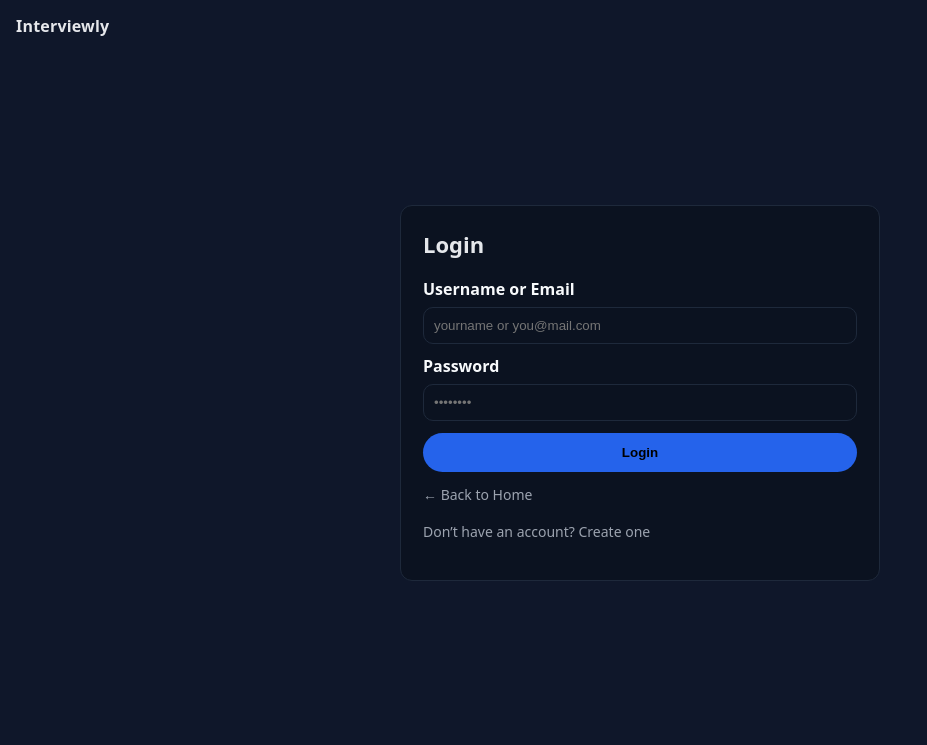
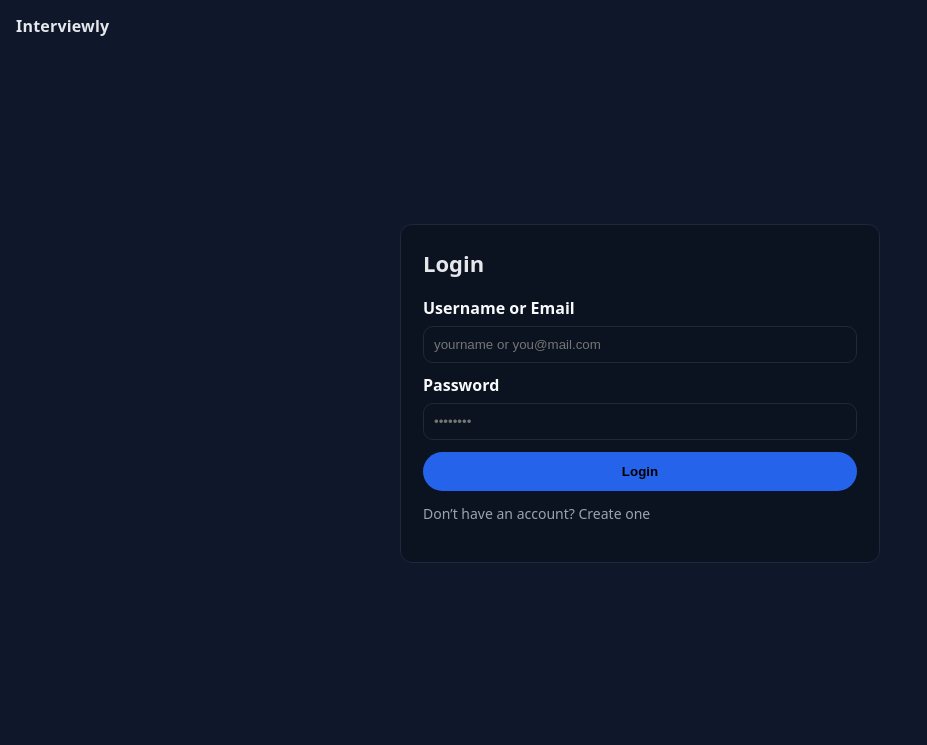
Before and after one commit to JovankaBry/Interviewly, a PHP site: page /auth/login.php in a window 1280 px wide. Shown: the top 745 px of the page, without its empty margins (0-927 px from the left). Run offline with PHP 8.4, Linux system fonts and the light colour scheme.

Commit message:
removed back to home in login.php

```diff
--- a/Code/auth/login.php
+++ b/Code/auth/login.php
@@ -72,10 +72,6 @@ if ($_SERVER['REQUEST_METHOD'] === 'POST') {
 
         <button class="pill-btn" type="submit">Login</button>
       </form>
-
-      <p class="muted" style="margin-top:12px">
-        <a href="/index.php" class="muted" style="text-decoration:none">← Back to Home</a>
-      </p>
       <p class="muted" style="margin-top:12px">
         Don’t have an account?
         <a class="muted" href="/auth/register.php?next=<?= urlencode($next) ?>" style="text-decoration:none">Create one</a>
```
